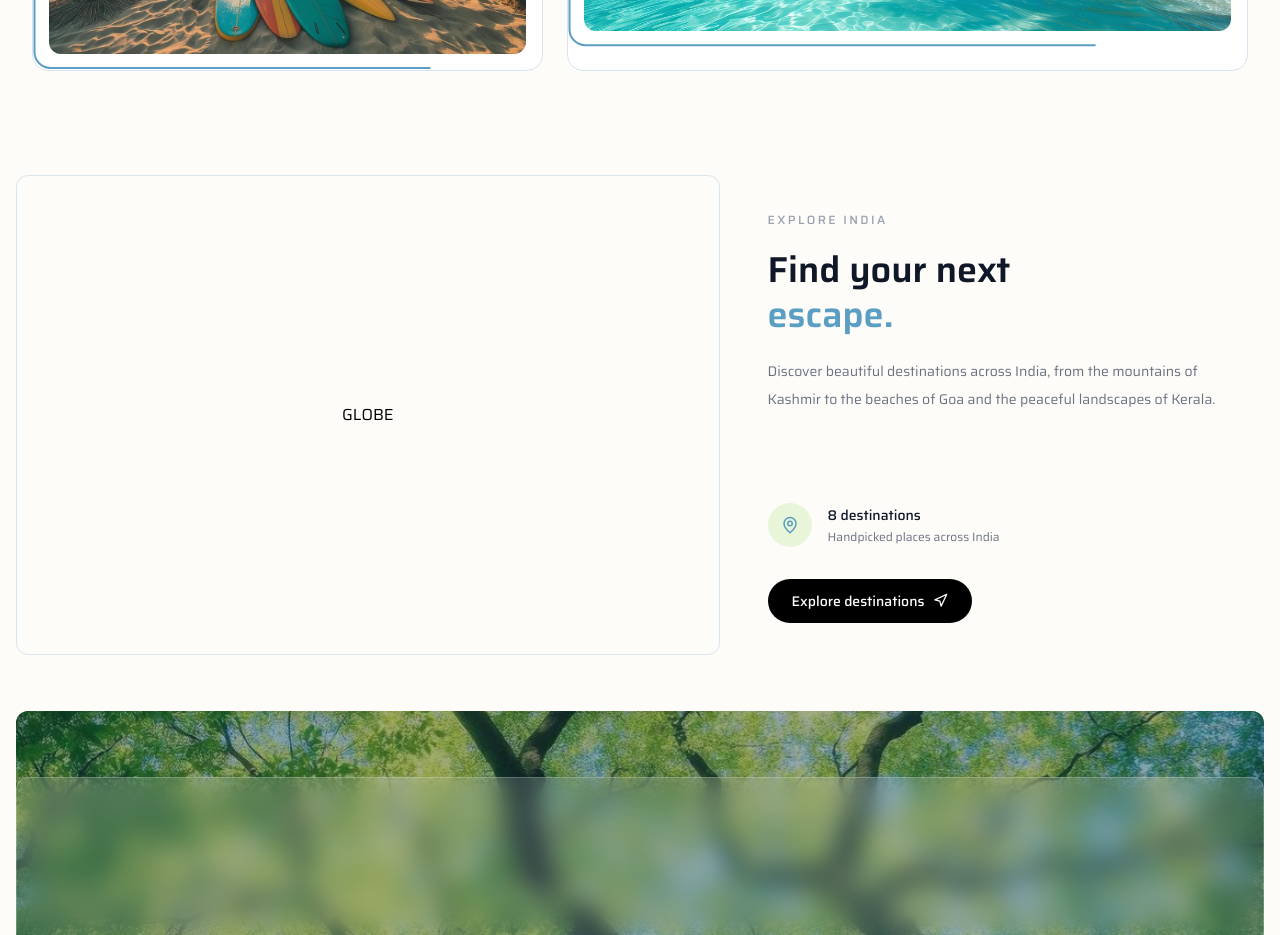
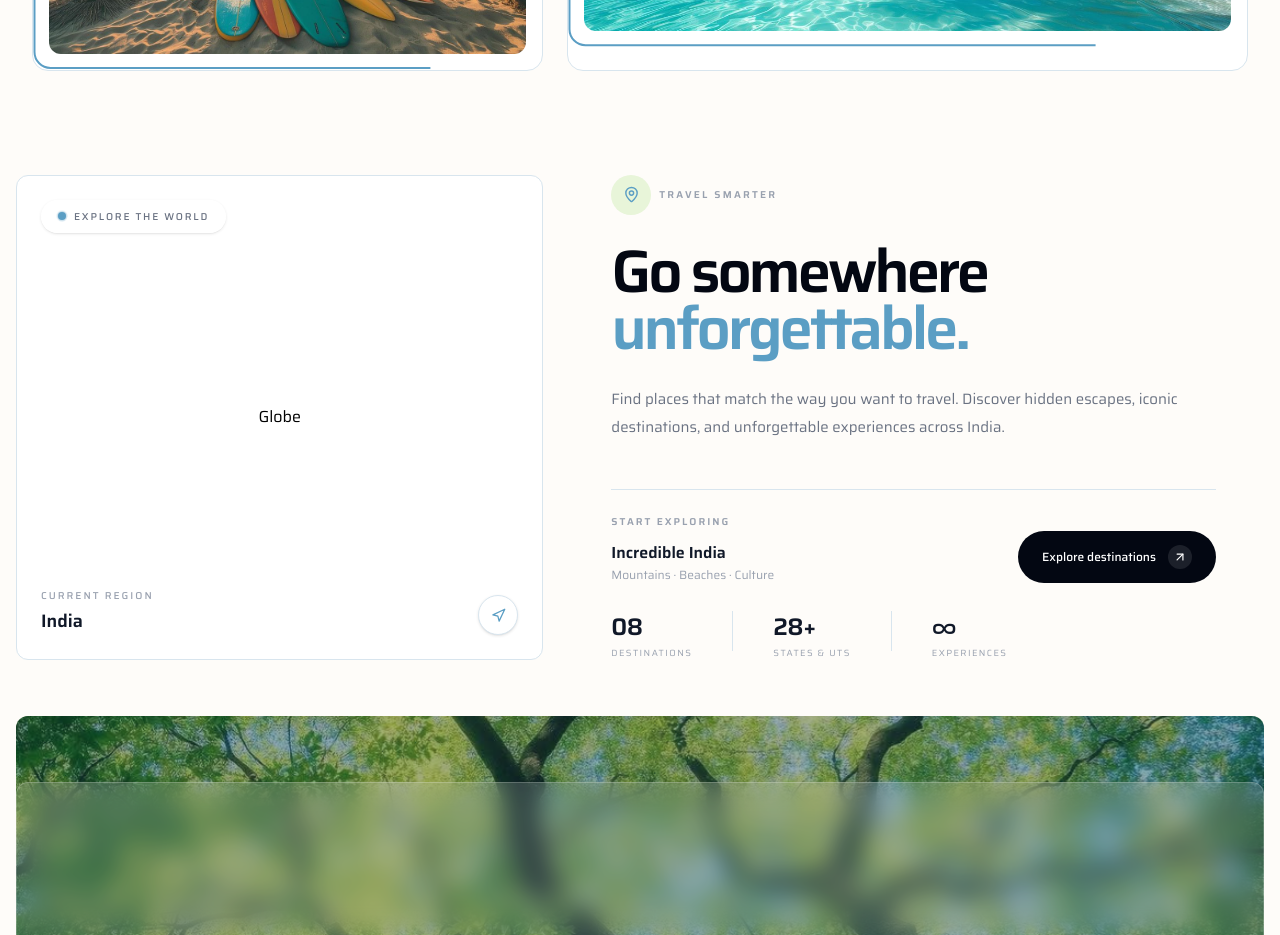
Before and after one commit to joydeep-07/plan-my-trip, a React (Vite) app: page / in a window 1280 px wide. Shown: the part 2040-2975 px from the top of the page. Built offline with nearby package versions, Linux system fonts and the light colour scheme.

Commit message:
Updated Map

```diff
--- a/src/components/Map.tsx
+++ b/src/components/Map.tsx
@@ -1,76 +1,161 @@
-// import React from 'react'
-
-import { MapPin, Navigation } from "lucide-react";
+import { ArrowUpRight, MapPin, Navigation, Sparkles } from "lucide-react";
 import Globe from "./Globe";
 
 const Map = () => {
   return (
-    <div className="flex item-center justify-center px-4 h-140 gap-4 bg-[var(--bg-main)] py-10">
-      <div className="right border border-[var(--border-light)] rounded-xl w-4/7 flex items-center justify-center uppercase ">
-        <Globe/>
+    <section className="w-full bg-[var(--bg-main)] px-4 py-10">
+      <div className="mx-auto flex gap-5">
+        {/* LEFT — GLOBE */}
+        <div className="relative w-[43%] overflow-hidden rounded-xl border border-[var(--border-light)] bg-white">
+          <div className="absolute left-6 top-6 z-20">
+            <div className="flex items-center gap-2 rounded-full border border-white/60 bg-white/80 px-4 py-2 text-[10px] font-medium uppercase tracking-[0.18em] text-gray-500 shadow-sm backdrop-blur-xl">
+              <span className="relative flex h-2 w-2">
+                <span className="absolute inline-flex h-full w-full animate-ping rounded-full bg-[var(--accent-primary)] opacity-50" />
+                <span className="relative inline-flex h-2 w-2 rounded-full bg-[var(--accent-primary)]" />
+              </span>
+              Explore the world
             </div>
-      <div className="w-3/7 p-8">
-        <div className="flex h-full flex-col justify-between">
+          </div>
+
+          <div className="h-full w-full flex justify-center items-center">
+            <Globe />
+          </div>
+
+          <div className="absolute bottom-6 left-6 right-6 z-20 flex items-end justify-between">
             <div>
-            <span className="text-xs font-medium uppercase tracking-[0.2em] text-gray-400">
-              Explore India
+              <p className="text-[10px] font-medium uppercase tracking-[0.2em] text-gray-400">
+                Current region
+              </p>
+
+              <p className="mt-1 text-lg font-semibold text-gray-900">India</p>
+            </div>
+
+            <div className="flex h-10 w-10 items-center justify-center rounded-full border border-[var(--border-light)] bg-white shadow-sm">
+              <Navigation size={15} className="text-[var(--accent-primary)]" />
+            </div>
+          </div>
+        </div>
+
+        {/* RIGHT — CONTENT */}
+        <div className="relative flex w-[57%] flex-col overflow-hidden p-8 md:py-0 md:px-12">
+          {/* Decorative circle */}
+          {/* <div className="pointer-events-none absolute -right-28 -top-28 h-72 w-72 rounded-full bg-[#e8f5d9]/60 blur-3xl" /> */}
+
+          {/* HEADER */}
+          <div className="relative z-10">
+            <div className="flex items-center gap-2">
+              <div className="flex h-10 w-10 items-center justify-center rounded-full bg-[#e8f5d9]">
+                <MapPin size={17} className="text-[var(--accent-primary)]" />
+              </div>
+
+              <span className="text-[10px] font-semibold uppercase tracking-[0.22em] text-gray-400">
+                Travel smarter
               </span>
+            </div>
 
-            <h2 className="mt-4 max-w-md text-4xl font-semibold leading-tight text-gray-900">
-              Find your next
+            <h2 className="mt-7 max-w-2xl text-6xl font-semibold leading-[0.95] tracking-[-0.055em] text-gray-950">
+              Go somewhere
               <span className="block text-[var(--accent-primary)]">
-                escape.
+                unforgettable.
               </span>
             </h2>
 
-            <p className="mt-5 max-w-md text-sm leading-7 text-gray-500">
-              Discover beautiful destinations across India, from the mountains
-              of Kashmir to the beaches of Goa and the peaceful landscapes of
-              Kerala.
+            <p className="mt-7 max-w-xl text-sm leading-7 text-gray-500 md:text-[15px]">
+              Find places that match the way you want to travel. Discover hidden
+              escapes, iconic destinations, and unforgettable experiences across
+              India.
             </p>
           </div>
 
-          <div className="mt-10">
-            <div className="flex items-center gap-4">
-              <div className="flex h-11 w-11 items-center justify-center rounded-full bg-[#e8f5d9]">
-                <MapPin size={18} className="text-[var(--accent-primary)]" />
-              </div>
-
+          {/* DESTINATION FEATURE */}
+          <div className="relative z-10 mt-auto pt-12">
+            <div className="border-t border-[var(--border-light)] pt-6">
+              <div className="flex flex-col gap-6 sm:flex-row sm:items-end sm:justify-between">
                 <div>
-                <p className="text-sm font-medium text-gray-900">
-                  8 destinations
+                  <p className="text-[10px] font-semibold uppercase tracking-[0.2em] text-gray-400">
+                    Start exploring
                   </p>
 
-                <p className="mt-1 text-xs text-gray-500">
-                  Handpicked places across India
+                  <div className="mt-3 flex items-center gap-3">
+                    <div>
+                      <p className="text-base font-semibold text-gray-900">
+                        Incredible India
                       </p>
+
+                      <p className="mt-0.5 text-xs text-gray-400">
+                        Mountains · Beaches · Culture
+                      </p>
+                    </div>
                   </div>
                 </div>
 
                 <button
                   className="
-          mt-8
-          inline-flex
+                    group
+                    flex
+                    w-fit
                     items-center
-          gap-2
+                    gap-3
                     rounded-full
-          bg-black
+                    bg-gray-950
                     px-6
-          py-3
-          text-sm
+                    py-3.5
+                    text-xs
                     font-medium
                     text-white
-          transition
+                    transition-all
+                    duration-300
                     hover:bg-[var(--accent-primary)]
                   "
                 >
                   Explore destinations
-              <Navigation size={15} />
+                  <span className="flex h-6 w-6 items-center justify-center rounded-full bg-white/10 transition-transform duration-300 group-hover:rotate-45">
+                    <ArrowUpRight size={14} />
+                  </span>
                 </button>
+              </div>
+            </div>
+
+            {/* STATS */}
+            <div className="mt-7 flex gap-10">
+              <div>
+                <p className="text-2xl font-semibold tracking-tight text-gray-900">
+                  08
+                </p>
+
+                <p className="mt-1 text-[9px] uppercase tracking-[0.16em] text-gray-400">
+                  Destinations
+                </p>
+              </div>
+
+              <div className="h-10 w-px bg-[var(--border-light)]" />
+
+              <div>
+                <p className="text-2xl font-semibold tracking-tight text-gray-900">
+                  28+
+                </p>
+
+                <p className="mt-1 text-[9px] uppercase tracking-[0.16em] text-gray-400">
+                  States & UTs
+                </p>
+              </div>
+
+              <div className="h-10 w-px bg-[var(--border-light)]" />
+
+              <div>
+                <p className="text-2xl font-semibold tracking-tight text-gray-900">
+                  ∞
+                </p>
+
+                <p className="mt-1 text-[9px] uppercase tracking-[0.16em] text-gray-400">
+                  Experiences
+                </p>
               </div>
             </div>
           </div>
         </div>
+      </div>
+    </section>
   );
 };
 
```
Lines whose indentation alone changed are shown as unchanged.
